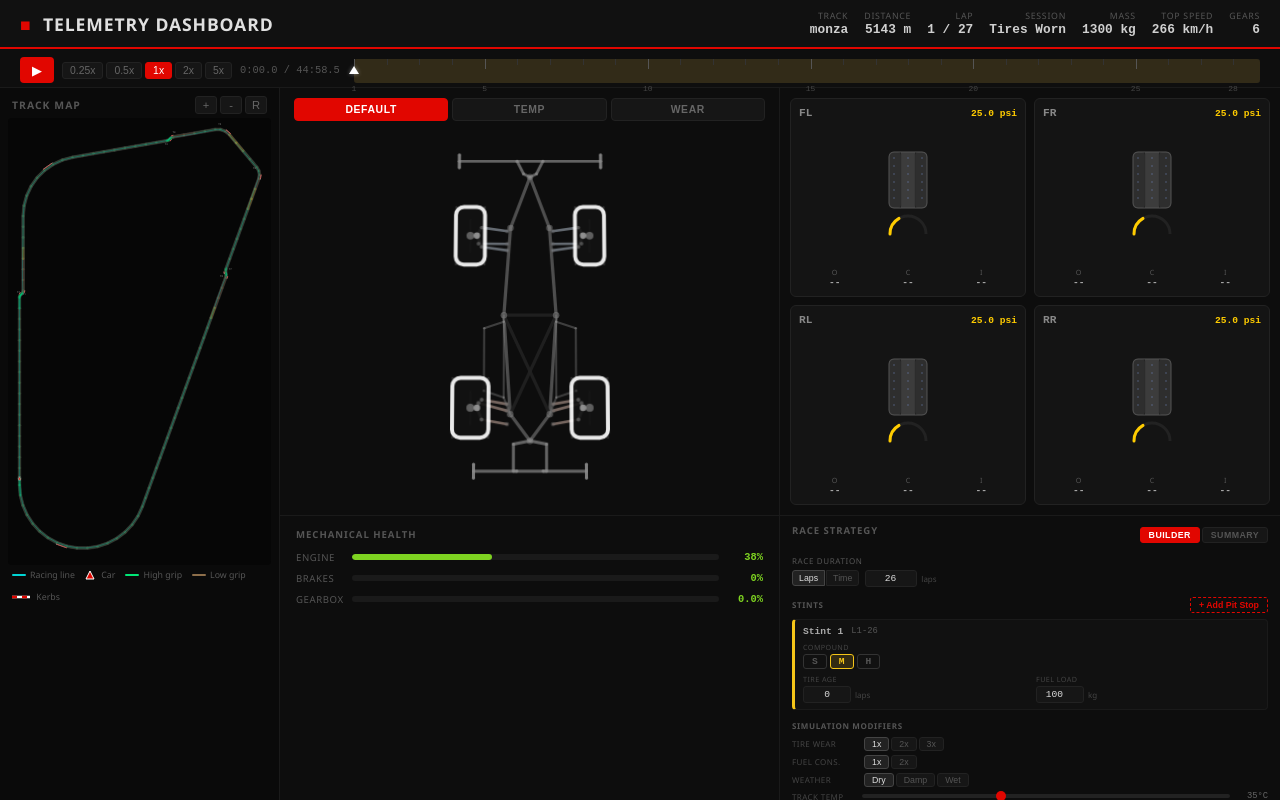
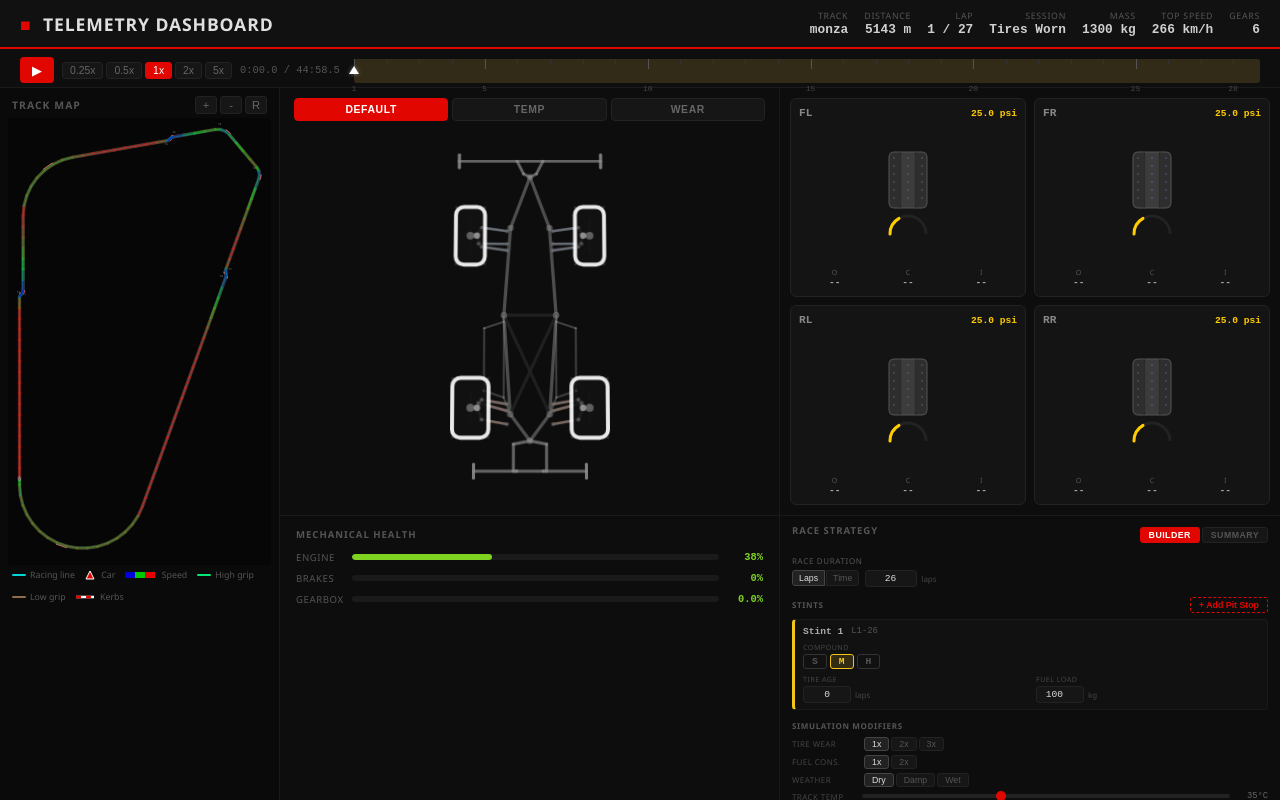
Before and after one commit to Reconnecting18/Telemetry-Simulation, a React (Vite) app in the folder web/: page / in a window 1280 px wide. Built offline with nearby package versions, Linux system fonts and the light colour scheme.

Commit message:
feat: speed envelope

```diff
--- a/web/src/App.jsx
+++ b/web/src/App.jsx
@@ -1,7 +1,8 @@
-import { useState, useEffect } from 'react'
+import { useState, useMemo } from 'react'
 import { useTelemetryData } from './hooks/useTelemetryData'
 import { usePlayback } from './hooks/usePlayback'
-import { logCornerAnalysis } from './utils/cornerDetection'
+import { logCornerAnalysis, analyzeCorners } from './utils/cornerDetection'
+import { calculateSpeedEnvelope } from './utils/speedEnvelope'
 
 import Header from './components/Header'
 import PlaybackControls from './components/PlaybackControls'
@@ -39,9 +40,12 @@ export default function App() {
 
   const [mode, setMode] = useState('default')
 
-  // Log corner analysis once on data load (dev verification)
-  useEffect(() => {
-    if (data?.track) logCornerAnalysis(data.track)
+  // Corner analysis + speed envelope (computed once on data load)
+  const speedData = useMemo(() => {
+    if (!data?.track) return null
+    const corners = analyzeCorners(data.track)
+    logCornerAnalysis(data.track)
+    return calculateSpeedEnvelope(data.track, corners)
   }, [data?.track])
 
   if (error) return <div className="state-msg error">Failed to load telemetry: {error}</div>
@@ -80,6 +84,7 @@ export default function App() {
           <TrackMap
             trackNodes={data.track?.nodes}
             racingLineData={data.track?.racing_line}
+            speedData={speedData}
             frames={data.frames}
             currentTime={currentTime}
             carX={f?.x}
--- a/web/src/components/TrackMap.jsx
+++ b/web/src/components/TrackMap.jsx
@@ -1,5 +1,6 @@
 import { useMemo, useRef, useState, useCallback, useEffect } from 'react'
 import { findFrameIndex } from '../utils/interpolate'
+import { speedColor } from '../utils/speedEnvelope'
 
 const TRACK_WIDTH   = 14
 const KERB_OFFSET   = TRACK_WIDTH / 2 + 0.5
@@ -142,15 +143,15 @@ function buildTrail(frames, currentTime) {
   return points
 }
 
-export default function TrackMap({ trackNodes, racingLineData, frames, currentTime, carX, carY }) {
+export default function TrackMap({ trackNodes, racingLineData, speedData, frames, currentTime, carX, carY }) {
   const svgRef = useRef(null)
   const isDragging = useRef(false)
   const lastMouse  = useRef({ x: 0, y: 0 })
   const [vbState, setVbState] = useState(null)
 
-  const { baseVB, segments, racingLine, dirtyZones, gripOverlay, startX, startY, cornerPositions } = useMemo(() => {
+  const { baseVB, segments, racingLine, dirtyZones, gripOverlay, speedOverlay, startX, startY, cornerPositions } = useMemo(() => {
     if (!trackNodes || !trackNodes.length)
-      return { baseVB: null, segments: [], racingLine: [], dirtyZones: [], gripOverlay: [], cornerPositions: [] }
+      return { baseVB: null, segments: [], racingLine: [], dirtyZones: [], gripOverlay: [], speedOverlay: [], cornerPositions: [] }
 
     const xs  = trackNodes.map(n => n.x)
     const ys  = trackNodes.map(n => -n.y)
@@ -172,6 +173,17 @@ export default function TrackMap({ trackNodes, racingLineData, frames, currentTi
       return { ...s, gripColor: gc.color, gripOpacity: gc.opacity, grip: g }
     }).filter(Boolean)
 
+    // Speed overlay: color each segment by speed envelope
+    let spdOverlay = []
+    if (speedData && speedData.length === trackNodes.length) {
+      const minSpd = Math.min(...speedData)
+      const maxSpd = Math.max(...speedData)
+      spdOverlay = segs.map((s, i) => ({
+        ...s,
+        color: speedColor(speedData[i], minSpd, maxSpd),
+      }))
+    }
+
     // Corner label positions (auto-detected from curvature)
     const detectedCorners = detectCorners(trackNodes)
     const cPos = detectedCorners.map(cl => {
@@ -186,11 +198,12 @@ export default function TrackMap({ trackNodes, racingLineData, frames, currentTi
       racingLine: rl,
       dirtyZones: dirty,
       gripOverlay: grip,
+      speedOverlay: spdOverlay,
       startX: trackNodes[0].x,
       startY: -trackNodes[0].y,
       cornerPositions: cPos,
     }
-  }, [trackNodes, racingLineData])
+  }, [trackNodes, racingLineData, speedData])
 
   useEffect(() => {
     if (baseVB && !vbState) setVbState(baseVB)
@@ -348,6 +361,14 @@ export default function TrackMap({ trackNodes, racingLineData, frames, currentTi
               strokeLinecap="round" opacity={go.gripOpacity} />
           ))}
 
+          {/* ── Speed envelope overlay (blue→green→red) ── */}
+          {speedOverlay.map((s, i) => (
+            <line key={`spd-${i}`}
+              x1={s.x1} y1={s.y1} x2={s.x2} y2={s.y2}
+              stroke={s.color} strokeWidth={TRACK_WIDTH - 2}
+              strokeLinecap="round" opacity={0.55} />
+          ))}
+
           {/* ── Dirty zones (outside of corners) ── */}
           {dirtyZones.map((dz, i) => (
             <line key={`dirty-${i}`}
@@ -451,6 +472,16 @@ export default function TrackMap({ trackNodes, racingLineData, frames, currentTi
           </svg>
           &nbsp;Car
         </span>
+        {speedOverlay.length > 0 && (
+          <span className="legend-item">
+            <svg width="30" height="6" style={{ display:'inline-block', verticalAlign:'middle' }}>
+              <rect x="0"  width="10" height="6" fill="rgb(0,0,220)" />
+              <rect x="10" width="10" height="6" fill="rgb(0,200,0)" />
+              <rect x="20" width="10" height="6" fill="rgb(230,0,0)" />
+            </svg>
+            &nbsp;Speed
+          </span>
+        )}
         <span className="legend-item">
           <span className="legend-line" style={{ background: '#00e676' }} />High grip
         </span>
--- /dev/null
+++ b/web/src/utils/speedEnvelope.js
@@ -0,0 +1,140 @@
+/**
+ * Speed envelope calculator.
+ *
+ * calculateSpeedEnvelope(trackData, corners, carParams)
+ *
+ * Computes the maximum possible speed at every track node using:
+ *   1. Cornering limit: v = sqrt(grip * g * radius)
+ *   2. Forward pass:    acceleration-limited from node to node
+ *   3. Backward pass:   braking-limited from node to node
+ *
+ * Stores result as trackData.nodes[i].speed_kph (mutates in place).
+ * Returns the speed array (kph) for convenience.
+ */
+
+const G = 9.81  // m/s^2
+
+const DEFAULT_CAR_PARAMS = {
+  max_grip: 1.8,              // g-force lateral grip
+  max_speed: 330,             // kph
+  max_braking_deceleration: 5.5, // g-force
+  mass: 798,                  // kg (unused currently, here for future aero calcs)
+  drag_coefficient: 0.9,      // simplified drag factor
+}
+
+/**
+ * Compute Euclidean distance between two nodes.
+ */
+function nodeDist(a, b) {
+  const dx = b.x - a.x, dy = b.y - a.y
+  return Math.sqrt(dx * dx + dy * dy)
+}
+
+/**
+ * Menger curvature magnitude from three consecutive 2D points.
+ */
+function mengerCurvatureAbs(ax, ay, bx, by, cx, cy) {
+  const abx = bx - ax, aby = by - ay
+  const bcx = cx - bx, bcy = cy - by
+  const cax = ax - cx, cay = ay - cy
+  const cross = Math.abs(abx * bcy - aby * bcx)
+  const ab = Math.sqrt(abx * abx + aby * aby)
+  const bc = Math.sqrt(bcx * bcx + bcy * bcy)
+  const ca = Math.sqrt(cax * cax + cay * cay)
+  const denom = ab * bc * ca
+  if (denom < 1e-12) return 0
+  return (2 * cross) / denom
+}
+
+/**
+ * @param {object} trackData - track object with .nodes[] (x, y, curvature, ...)
+ * @param {Array}  corners   - output of analyzeCorners() (currently unused, reserved)
+ * @param {object} carParams - override defaults
+ * @returns {number[]} speed_kph per node
+ */
+export function calculateSpeedEnvelope(trackData, corners, carParams) {
+  const params = { ...DEFAULT_CAR_PARAMS, ...carParams }
+  const nodes = trackData?.nodes
+  if (!nodes || nodes.length < 3) return []
+
+  const N = nodes.length
+  const maxV = params.max_speed / 3.6  // m/s
+  const gripAccel = params.max_grip * G  // m/s^2 lateral
+  const maxAccel = gripAccel * 0.7       // longitudinal accel ~ 70% of lateral grip
+  const maxBrake = params.max_braking_deceleration * G  // m/s^2
+
+  // Step 1: Compute Menger curvature at each node
+  const curvature = new Array(N).fill(0)
+  for (let i = 1; i < N - 1; i++) {
+    const a = nodes[i - 1], b = nodes[i], c = nodes[i + 1]
+    curvature[i] = mengerCurvatureAbs(a.x, a.y, b.x, b.y, c.x, c.y)
+  }
+
+  // Step 2: Cornering speed limit at each node
+  // v = sqrt(grip * g / curvature), capped at max_speed
+  const vCorner = new Array(N)
+  for (let i = 0; i < N; i++) {
+    const k = curvature[i]
+    if (k < 1e-6) {
+      vCorner[i] = maxV
+    } else {
+      const r = 1 / k
+      vCorner[i] = Math.min(maxV, Math.sqrt(gripAccel * r))
+    }
+  }
+
+  // Step 3: Forward pass (acceleration-limited)
+  // v_next^2 = v_prev^2 + 2 * a * dist
+  const vForward = new Array(N)
+  vForward[0] = vCorner[0]
+  for (let i = 1; i < N; i++) {
+    const dist = nodeDist(nodes[i - 1], nodes[i])
+    const vMax = Math.sqrt(vForward[i - 1] ** 2 + 2 * maxAccel * dist)
+    vForward[i] = Math.min(vCorner[i], vMax)
+  }
+
+  // Step 4: Backward pass (braking-limited)
+  // v_prev^2 = v_next^2 + 2 * brake * dist
+  const vBackward = new Array(N)
+  vBackward[N - 1] = vForward[N - 1]
+  for (let i = N - 2; i >= 0; i--) {
+    const dist = nodeDist(nodes[i], nodes[i + 1])
+    const vMax = Math.sqrt(vBackward[i + 1] ** 2 + 2 * maxBrake * dist)
+    vBackward[i] = Math.min(vForward[i], vMax)
+  }
+
+  // Step 5: Final envelope = min(cornering, forward, backward) — already folded
+  // vBackward is the final result since it takes min with vForward at each step
+  const speedKph = new Array(N)
+  for (let i = 0; i < N; i++) {
+    const vFinal = vBackward[i]
+    speedKph[i] = vFinal * 3.6
+    nodes[i].speed_kph = speedKph[i]
+  }
+
+  return speedKph
+}
+
+/**
+ * Map speed (kph) to a color: blue (slow) → green (mid) → red (fast).
+ * Returns a CSS color string.
+ */
+export function speedColor(speedKph, minSpeed, maxSpeed) {
+  const range = maxSpeed - minSpeed || 1
+  const t = Math.max(0, Math.min(1, (speedKph - minSpeed) / range))
+
+  // blue (0) → green (0.5) → red (1.0)
+  let r, g, b
+  if (t < 0.5) {
+    const s = t / 0.5
+    r = 0
+    g = Math.round(200 * s)
+    b = Math.round(220 * (1 - s))
+  } else {
+    const s = (t - 0.5) / 0.5
+    r = Math.round(230 * s)
+    g = Math.round(200 * (1 - s))
+    b = 0
+  }
+  return `rgb(${r},${g},${b})`
+}
```
Also changed, not shown: 3 other files (tests, documents, lock files or other folders).
